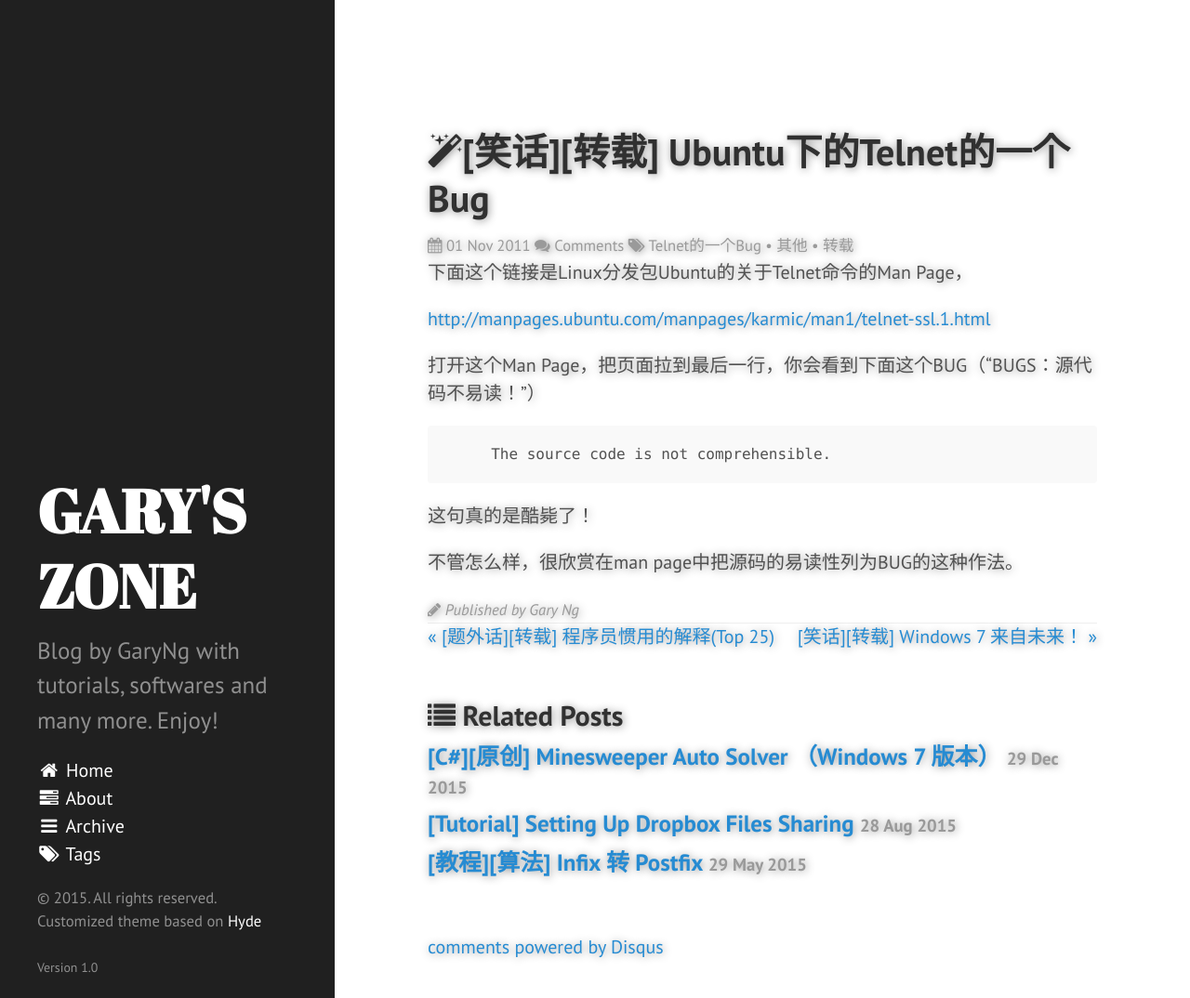
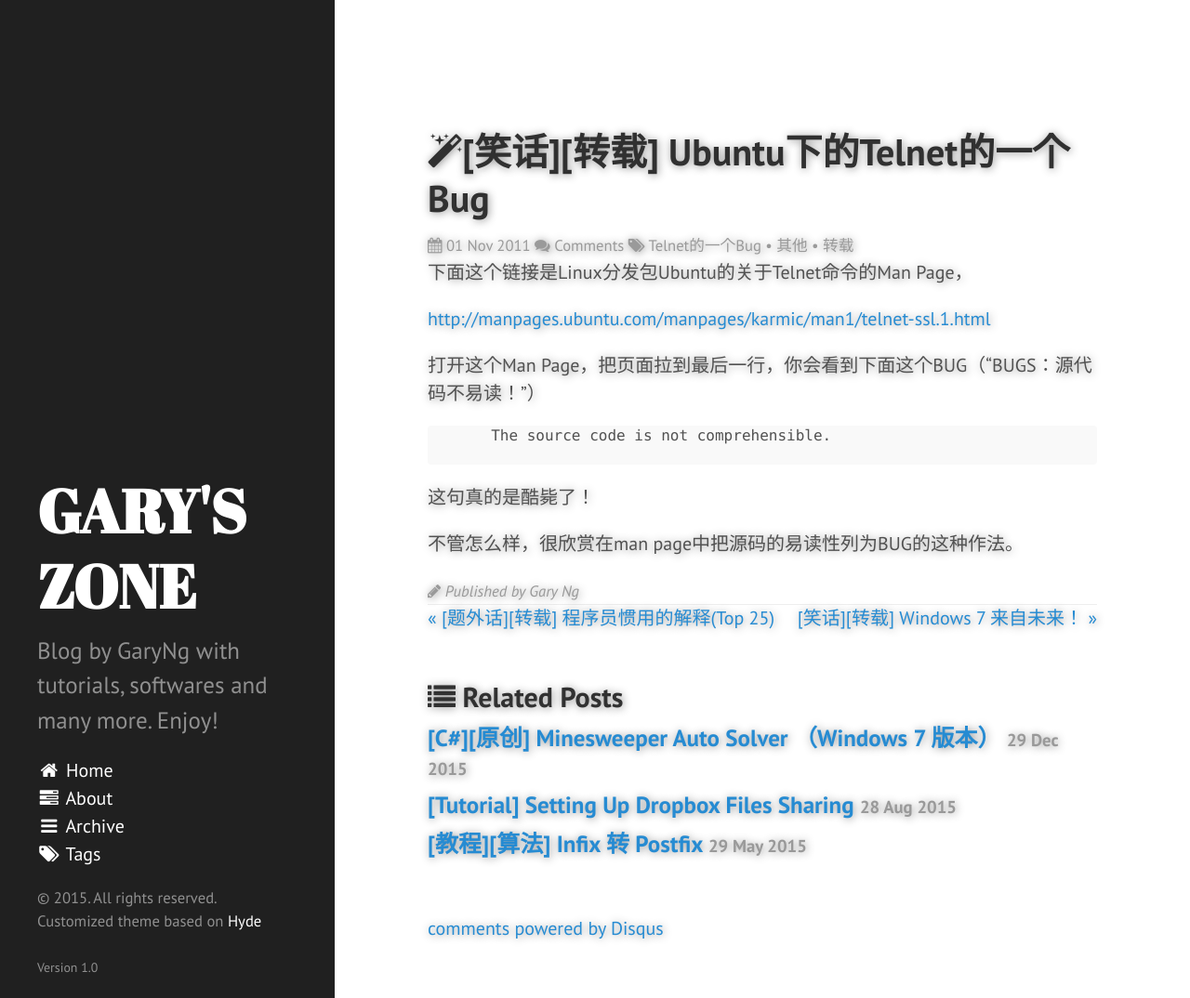
Before and after one commit to garyng/blog, a Jekyll site: the page built from _posts/2011-11-01-ubuntutelnetbug.md, in a window 1280 px wide and 1074 px high. Shown: the whole window at 93% size. Built offline with Jekyll 4.4.1, drawn with Linux system fonts in a browser that asks for light colours; Markdown is read by kramdown in place of the engine named in the settings; comment, search, counter and statistics services are not loaded.

Commit message:
* Edit poole.css : Change code highlighting padding

```diff
--- a/assets/css/poole.css
+++ b/assets/css/poole.css
@@ -160,7 +160,7 @@ pre {
   display: block;
   margin-top: 0;
   margin-bottom: 1rem;
-  padding: 1rem;
+  padding: 0 1rem 1rem 1rem;
   font-size: .8rem;
   line-height: 1.4;
   white-space: pre;
```
